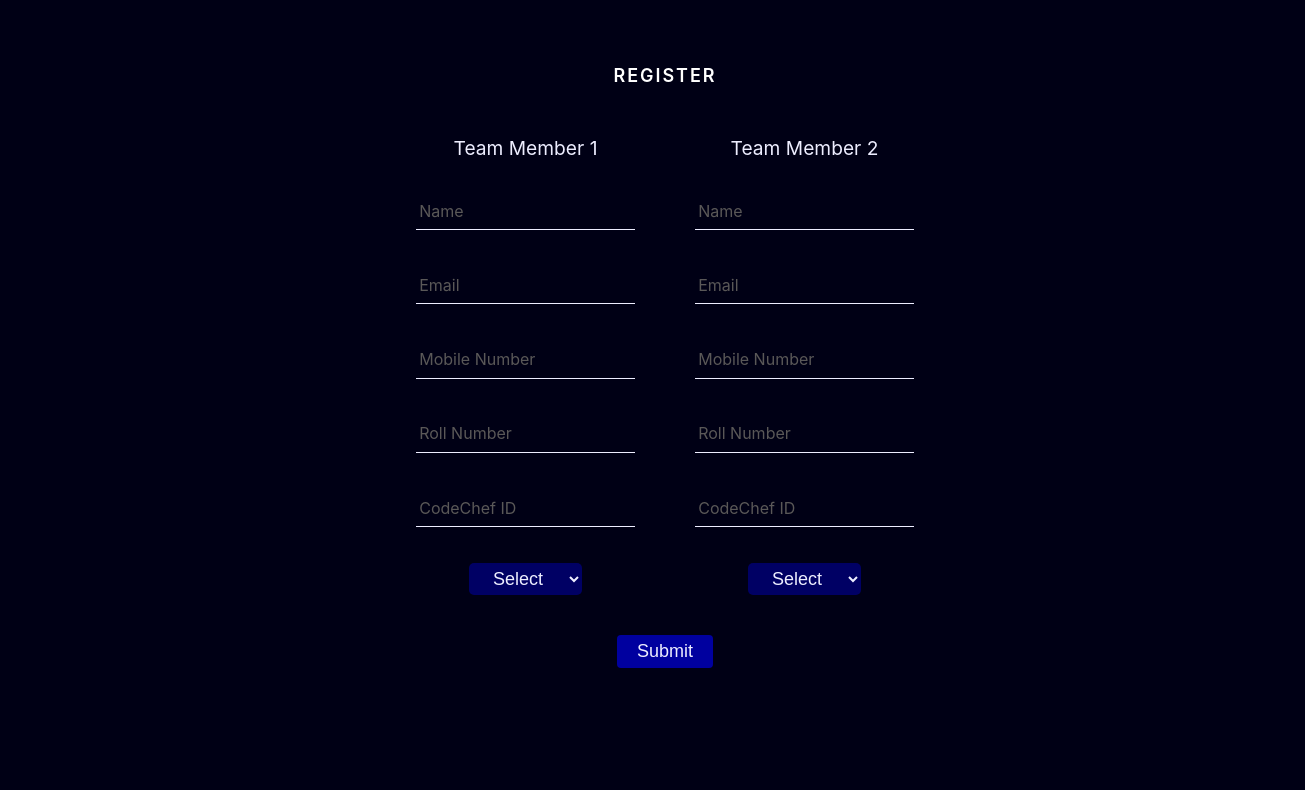
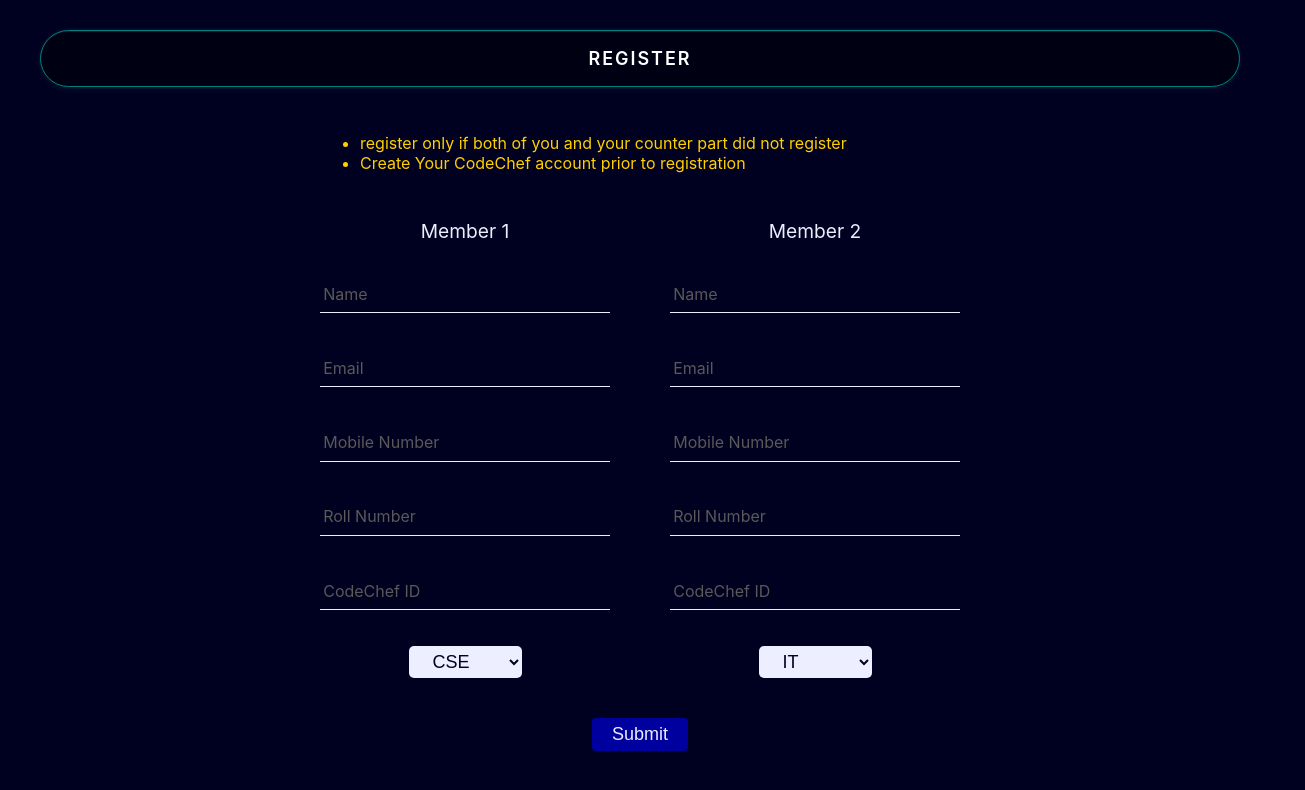
Before and after one commit to Revantark/CodeCraft, a React (Create React App) app: page /register in a window 1280 px wide. Shown: the top 790 px of the page, 1305 px wide, since content can reach past the window. Built offline with nearby package versions, Linux system fonts and the light colour scheme.

Commit message:
Register Fixes

```diff
--- a/src/App.css
+++ b/src/App.css
@@ -9,3 +9,9 @@
   width: 2px;
   background: white;
 }
+
+.App{
+  margin: 0;
+  padding: 0;
+
+}
--- a/src/App.js
+++ b/src/App.js
@@ -12,16 +12,9 @@ function App() {
     <div className="App">
       <Router>
           <Switch>
-
-
-            <Route path="/register">
-              <Register />
-            </Route>
+            <Route path="/register" component={Register}/>
             <Route path="/" component={Home} />
-
             <Route path="*" component={Home} />
-
-
           </Switch>
       </Router>
     </div>
--- a/src/Components/Registration/register.css
+++ b/src/Components/Registration/register.css
@@ -1,3 +1,12 @@
+.page{
+    text-align: center;
+}
+
+.instructions{
+    text-align: left;
+    width: 50%;
+}
+
 .register{
     width: 100vw;
     display: flex;
@@ -7,8 +16,35 @@
     gap: 30px;
 }
 
+.verticalLine {
+    width: 0px;
+    border:0.5px solid #ededff;
+    height: 30px;
+}
+
+nav{
+    z-index: 1000;
+    overflow: hidden;
+    background: #000013;
+    margin: 30px 40px;
+    border-radius: 35px;
+    border:1px solid teal;
+    box-shadow: rgba(6, 24, 44, 0.4) 0px 0px 0px 2px, rgba(6, 24, 44, 0.65) 0px 4px 6px -1px, rgba(255, 255, 255, 0.08) 0px 1px 0px inset;
+    color: #ededff;
+    height: 55px;
+    text-align: center;
+    display: flex;
+    flex-direction: row;
+    justify-content: center;
+    align-self: center;
+    align-items: center;
+}
+nav>*{
+    display: block;
+}
+
 .registerform{
-    width: 50%;
+    width:50%;
     display: flex;
     flex-direction: row;
     justify-content: center;
@@ -17,12 +53,11 @@
 }
 
 .registerTitle{
-    margin-top: 40px;
-    margin-bottom:20px;
     font-weight: 600;
     font-size: large;
     color: white;
     letter-spacing: 2px;
+    text-align: center;
 }
 
 .member{
@@ -46,13 +81,19 @@
     margin-bottom: 20px;
 }
 
+@media only screen and (max-width: 900px) {
+    .registerform{
+        width: 70%;
+    }
+}
+
 @media only screen and (max-width: 600px) {
     .registerform{
-        width: 100%;
+        width: 85%;
         display: flex;
         flex-direction: column;
         justify-content: center;
         align-items: center;
         gap: 60px;
     }
-  }
+}
--- a/src/Components/Registration/register.js
+++ b/src/Components/Registration/register.js
@@ -4,7 +4,11 @@ import RegisterForm from './registerForm';
 import { validateName,validateEmail,validatePhNumber,validateCodeChefID, validateRollNumber} from './validations'
 
 import {register} from '../../firebase/firebase'
+import Dialog from '../globals/dialog';
+import {useHistory} from 'react-router-dom';
+
 function Register() {
+  const history=useHistory();
   const [teamName, setTeamName] = useState();
   const [member1, setMember1] = useState({
     name:"",
@@ -12,7 +16,7 @@ function Register() {
     mobile:"",
     rollNumber:"",
     codechefid:"",
-    branch:"",
+    branch:"CSE",
   })
 
   const [member2, setMember2] = useState({
@@ -21,7 +25,7 @@ function Register() {
     mobile:"",
     rollNumber:"",
     codechefid:"",
-    branch:"",
+    branch:"IT",
   })
 
   const [errorObj1, seterrorObj1] = useState({
@@ -40,13 +44,9 @@ function Register() {
     codechefIDError:""
   })
 
+  const [status, setstatus] = useState(null);
+
   async function submitForm() {
-    // var nameError=validateName(member1.name);
-    // var emailError=validateEmail(member1.email);
-    // var mobileError=validatePhNumber(member1.mobile);
-    // var rollNumberError=validateRollNumber(member1.rollNumber);
-    // var codechefIDError=validateCodeChefID(member1.codechefid);
-
     seterrorObj1((m)=>{
       const mm={
         nameError:validateName(member1.name),
@@ -74,10 +74,18 @@ function Register() {
     if(flag && flag1){
       console.log(!flag)
       console.log(!flag1)
-      await register({
+      var status= await register({
         member1:member1,
         member2:member2
       })
+      if(status===true){
+        console.log("Register Successful");
+        setstatus("Register Successful");
+      }
+      else{
+        console.log("Register Unsuccessful");
+        setstatus("Register Unsuccessful")
+      }
     }
     else{
       console.log("Erraneous");
@@ -85,8 +93,27 @@ function Register() {
    }
 
     return (
-        <div className="register" style={{margin:'25px'}}>
-            <div className="registerTitle">REGISTER</div>
+      <div className="page">
+        <nav>
+          <div className="registerTitle">REGISTER</div>
+        </nav>
+
+        {
+          status && <Dialog message={status} setstatus={setstatus}
+          onOK={function(){
+            setstatus(null);
+            history.replace('/')
+          }} />
+        }
+
+        <div className="register">
+            <div className="instructions">
+              <ul style={{color:'#ffd000'}}>
+                <li>register only if both of you and your counter part did not register </li>
+                <li>Create Your CodeChef account prior to registration</li>
+              </ul>
+            </div>
+
             <div className="registerform">
               <RegisterForm
               member={member1} setMember={setMember1}
@@ -101,6 +128,7 @@ function Register() {
             </div>
             <button onClick={()=>submitForm()} className="button">Submit</button>
         </div>
+      </div>
     )
 }
 
--- a/src/Components/Registration/registerForm.css
+++ b/src/Components/Registration/registerForm.css
@@ -1,6 +1,6 @@
 select{
-    background-color: #000064;
-    color: #edeeff;
+    color:#000020;
+    background-color: #edeeff;
     border:none;
     outline: none;
     border-radius: 5px;
@@ -8,11 +8,18 @@ select{
     text-align: left;
     font-size: large;
 }
+option:hover{
+    background:red;
+}
 
 .membertitle{
     font-size: larger;
 }
 
+.member{
+    width: 100%;
+}
+
 option{
     outline: none;
 }
--- a/src/Components/Registration/registerForm.js
+++ b/src/Components/Registration/registerForm.js
@@ -71,7 +71,7 @@ function RegisterForm({member,setMember,no, errorObj,seterrorObj}) {
 
     return (
         <div className="member">
-            <div className="membertitle" style={{height:'20px'}}>Team Member {no}</div>
+            <div className="membertitle" style={{height:'20px'}}>Member {no}</div>
             <InputField
                 type="text"
                 placeholder="Name"
@@ -114,7 +114,6 @@ function RegisterForm({member,setMember,no, errorObj,seterrorObj}) {
             />
             <select value={member.branch}
                 onChange={(e) =>handleBranch(e.target.value)}>
-                <option value="">Select</option>
                 <option value="CSE">CSE</option>
                 <option value="ECE">ECE</option>
                 <option value="IT">IT</option>
--- /dev/null
+++ b/src/Components/globals/dialog.css
@@ -0,0 +1,63 @@
+.overlay{
+    display: none;
+    position: fixed;
+
+
+    top:0;
+    left:0;
+    right:0;
+    bottom:0;
+
+    width: 100%;
+    height: 100%;
+    display: grid;
+    justify-content: center;
+    overflow:hidden;
+    z-index: 1000;
+
+  background-color: rgba(0,0,0,0.8); /* Black w/ opacity */
+}
+
+.overlay-content{
+    box-shadow: red 0px 22px 70px 4px;
+    font-size: medium;
+    font-weight: 500;
+    background-color: #000015;
+    border: 1px solid grey;
+    border-radius: 7px;
+
+    padding: 10px 20px 30px;
+    width:330px;
+    height: 35%;
+
+    text-align: center;
+
+    position: absolute;
+    top: 50%;
+    left: 50%;
+    transform: translate(-50%, -50%);
+
+    display: grid;
+    justify-content: center;
+    align-content:space-evenly;
+
+    box-shadow: 0 4px 8px 0 rgba(0,0,0,0.2);
+    transition: 0.3s;
+}
+
+.btn{
+    margin-top: 20px;
+    border:none;
+    outline: none;
+    background-color: green;
+    color: white;
+    padding: 8px 30px;
+    border-radius: 30px;
+}
+
+@media screen and (max-width: 450px) {
+    .overlay-content{
+        height: 20%;
+        width: 80vw;
+    }
+  }
--- /dev/null
+++ b/src/Components/globals/dialog.js
@@ -0,0 +1,27 @@
+import React from 'react'
+import './dialog.css'
+
+function Dialog({message,setstatus,onOK}) {
+    return (
+        <div className="overlay">
+            <div className="overlay-content">
+                <p style={{fontSize:'30px'}}>
+                   {
+                       message
+                   }
+                </p>
+
+                {/* Buttons Performing Operations */}
+                <span className="btn-container">
+                    <button className="btn" onClick={function() {
+                        setstatus(null)
+                        onOK()
+
+                    }}>OK</button>
+                </span>
+            </div>
+        </div>
+    );
+}
+
+export default Dialog
--- a/src/firebase/firebase.js
+++ b/src/firebase/firebase.js
@@ -28,8 +28,10 @@ async function register(team){
   try {
     const docRef = await addDoc(collection(db,"registrations"), team);
     console.log("Document written with ID: ", docRef.id);
+    return true;
   } catch (e) {
     console.error("Error adding document: ", e);
+    return false
   }
 }
 
--- a/src/index.css
+++ b/src/index.css
@@ -6,7 +6,7 @@ body {
     sans-serif;
   -webkit-font-smoothing: antialiased;
   -moz-osx-font-smoothing: grayscale;
-  background-color: #000015;
+  background-color: #000020;
   color: #ededff;
 }
 html{
```
